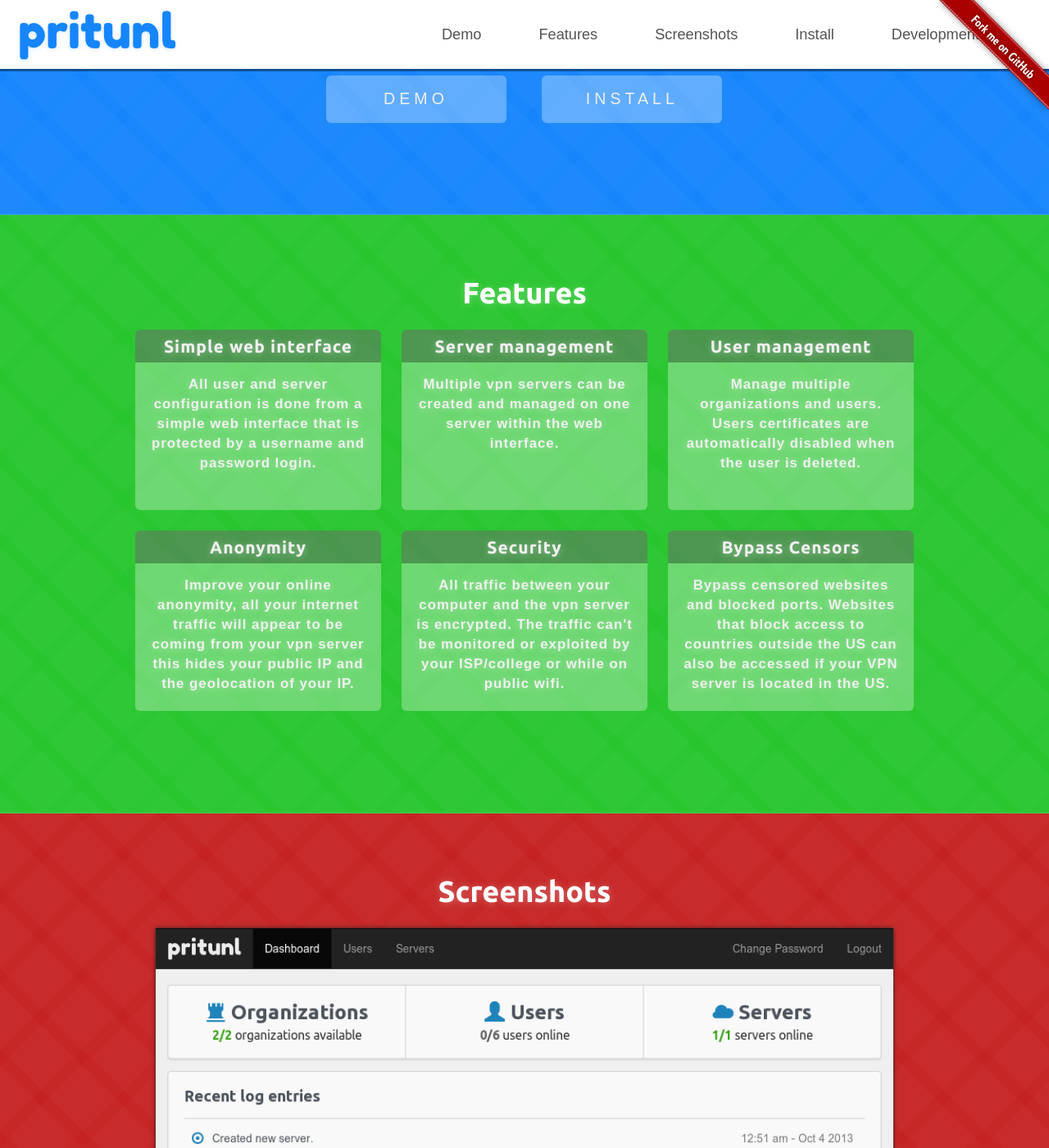
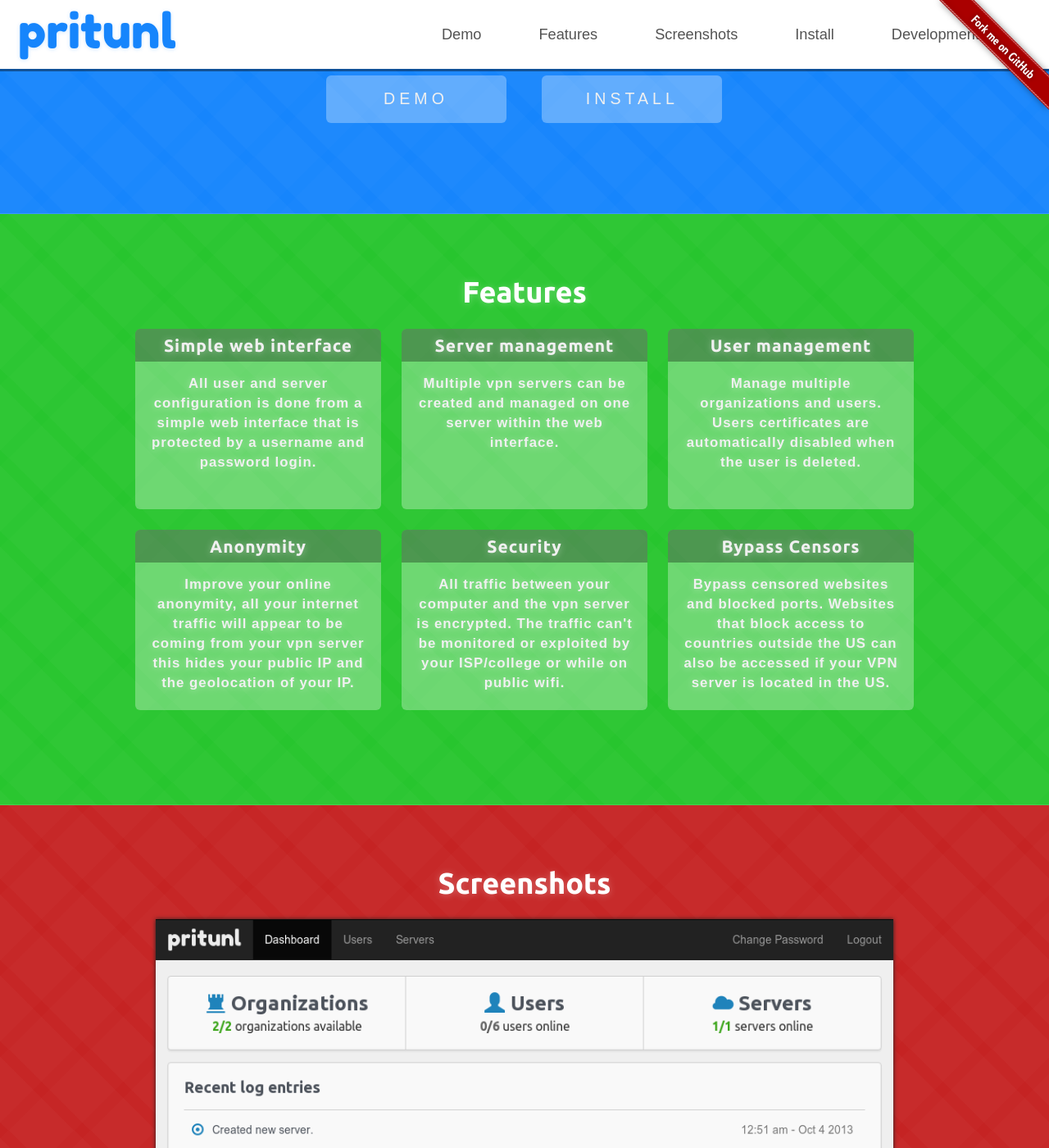
Before and after one commit to pritunl/pritunl.github.io, a Jekyll site: the page built from index.html, in a window 1280 px wide and 1400 px high, scrolled down 423 px. Shown: the whole window at 82% size. Built offline with Jekyll 4.4.1, drawn with Linux system fonts in a browser that asks for light colours; nearby versions of some CDN libraries; Markdown is read by kramdown in place of the engine named in the settings.

Commit message:
Change padding on sections

```diff
--- a/css/main.css
+++ b/css/main.css
@@ -93,7 +93,7 @@
 .intro {
   margin-top: 20px;
   padding-top: 100px;
-  height: 665px;
+  padding-bottom: 110px;
   background-color: #1685fc;
 }
 
@@ -142,9 +142,9 @@
 }
 
 .intro-info {
-  height: 730px;
   background-color: #27c52e;
   padding-top: 55px;
+  padding-bottom: 90px;
 }
 
 .intro-info .features-title,
@@ -204,8 +204,8 @@
 }
 
 .intro-screenshots {
-  height: 865px;
   padding-top: 55px;
+  padding-bottom: 80px;
   background-color: #c52323;
 }
 
@@ -299,8 +299,8 @@
 
 .intro-footer {
   font-size: 1em;
-  height: 60px;
   padding-top: 20px;
+  padding-bottom: 20px;
   letter-spacing: 1px;
   color: #fff;
   background-color: #0c9791;
```
